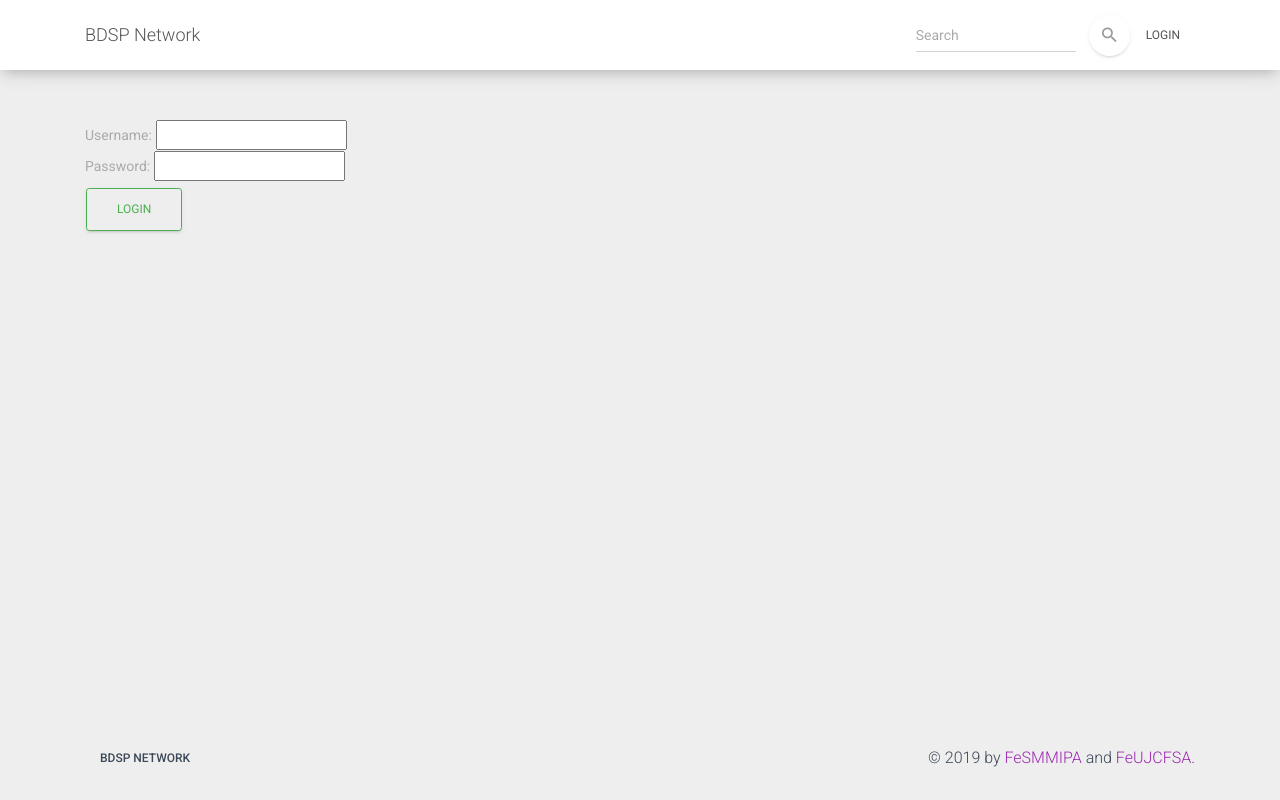
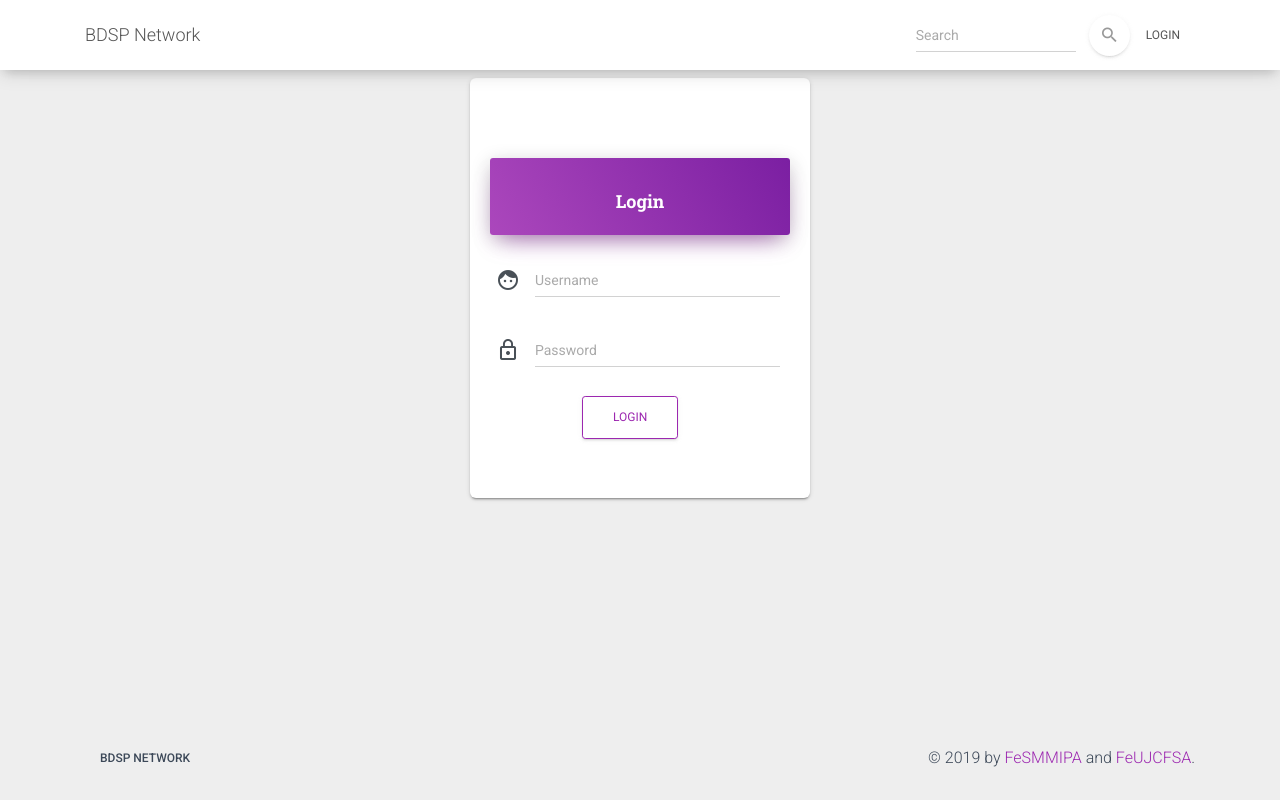
Before and after one commit to ShintaG3/bdsp, a Django app: page /login/ in a window 1280 px wide. Run offline with Django 3.2, Linux system fonts and the light colour scheme; some libraries are stand-ins or nearby versions.

Commit message:
login page design

```diff
--- a/index/forms.py
+++ b/index/forms.py
@@ -1,6 +1,25 @@
 from django.forms import ModelForm
 from django import forms
 from index.models import *
+from django.contrib.auth.forms import AuthenticationForm
+
+
+class UserLoginForm(AuthenticationForm):
+    def __init__(self, *args, **kwargs):
+        super(UserLoginForm, self).__init__(*args, **kwargs)
+
+    username = forms.CharField(widget=forms.TextInput(
+        attrs={
+            'class': 'form-control',
+            'placeholder': 'Username'
+        }
+    ))
+    password = forms.CharField(widget=forms.PasswordInput(
+        attrs={
+            'class': 'form-control',
+            'placeholder': 'Password'
+        }
+    ))
 
 
 class ExperienceForm(ModelForm):
--- a/index/urls.py
+++ b/index/urls.py
@@ -1,5 +1,7 @@
+from django.contrib.auth.views import LoginView
 from django.urls import path, include
 from . import views
+from .forms import UserLoginForm
 
 urlpatterns = [
     path('', views.index, name="index"),
@@ -32,3 +34,9 @@ urlpatterns += [
     path('case/update/<int:pk>/', views.CaseUpdate.as_view(), name='case_update'),
     path('case/delete/<int:pk>/', views.CaseDelete, name='case_delete')
 ]
+
+# amend AuthenticationForm
+urlpatterns += [
+    path('login/', LoginView.as_view(template_name="registration/login.html",
+                                     authentication_form=UserLoginForm), name='login'),
+]
--- a/templates/registration/login.html
+++ b/templates/registration/login.html
@@ -1,14 +1,15 @@
 {% extends 'base.html' %}
 {% block style %}
 {% load static %}
-<link rel="stylesheet" href="{% static 'search.css' %}" type="text/css" />
+<!-- <link rel="stylesheet" href="{% static 'search.css' %}" type="text/css" /> -->
 <style media="screen">
-  #main_form{
+  #main_form {
     position: relative;
     top: 15vh;
   }
-  footer{
-    position:absolute;
+
+  footer {
+    position: absolute;
     bottom: 0px;
     width: 100vw;
   }
@@ -22,29 +23,53 @@
 
 {% if next %}
 {% if user.is_authenticated %}
-    <p>Your account doesn't have access to this page. To proceed,
+<p>Your account doesn't have access to the page. To proceed,
   please login with an account that has access.</p>
 {% else %}
-    <p>Please login to see this page.</p>
 {% endif %}
 {% endif %}
 
-<form method="post" action="{% url 'login' %}" id="main_form">
+<div class="container">
+  <div class="row mt-5">
+    <div class="col-lg-4 col-md-6 mx-auto">
+      <div class="card card-login">
+
+        <form class="form" method="post" action="{% url 'login' %}" id="main_form">
+          <div class="card-header card-header-primary text-center">
+            <h4 class="card-title">Login</h4>
+          </div>
+          <div class="card-body">
             {% csrf_token %}
-
-<div>
-  <td>{{ form.username.label_tag }}</td>
-  <td>{{ form.username }}</td>
+            <span class="bmd-form-group">
+              <div class="input-group">
+                <div class="input-group-prepend">
+                  <span class="input-group-text">
+                    <i class="material-icons">face</i>
+                  </span>
                 </div>
-<div>
-  <td>{{ form.password.label_tag }}</td>
-  <td>{{ form.password }}</td>
+                {{ form.username }}
+              </div>
+            </span>
+            <span class="bmd-form-group">
+              <div class="input-group">
+                <div class="input-group-prepend">
+                  <span class="input-group-text">
+                    <i class="material-icons">lock_outline</i>
+                  </span>
+                </div>
+                {{ form.password }}
+              </div>
+            </span>
+            <div class="text-center mt-3">
+              <input class="btn btn-outline-primary" type="submit" value="login" />
+              <input type="hidden" name="next" value="{{ next }}" />
+            </div>
+          </div>
+        </form>
       </div>
 
-<div>
-  <input class="btn btn-outline-success" type="submit" value="login" />
-  <input type="hidden" name="next" value="{{ next }}" />
     </div>
-</form>
+  </div>
+</div>
 
 {% endblock %}
```
Lines whose indentation alone changed are shown as unchanged.
